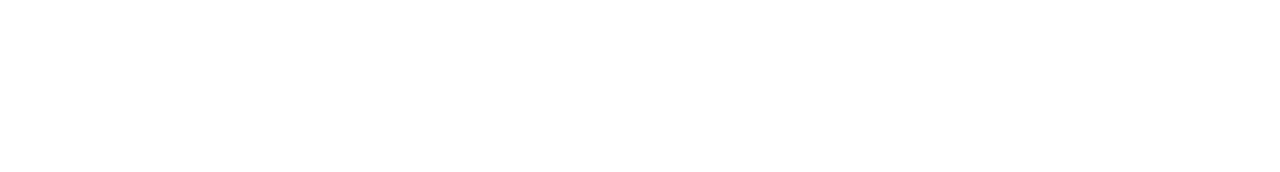
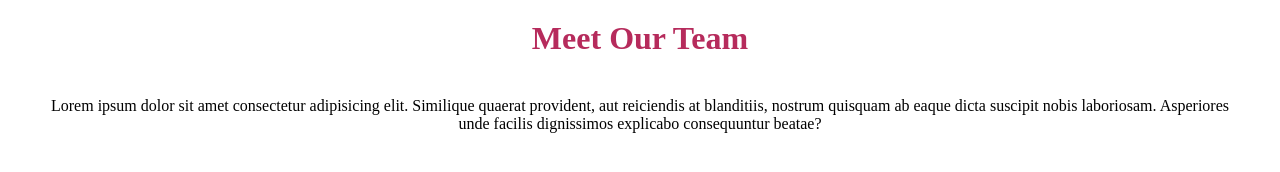
Before and after one commit to MirkoCifelli/html-css-float-cards, a plain HTML site: page index.html in a window 1280 px wide. Drawn offline with Linux system fonts and the light colour scheme.

Commit message:
header complete

```diff
--- a/css/style.css
+++ b/css/style.css
@@ -4,3 +4,21 @@
     padding: 0;
     box-sizing: border-box;
 }
+body{
+    max-width: 1200px;
+    margin: 0 auto;
+}
+
+/* header */
+.purple{
+    color: #B62B5C;
+}
+h1 {
+    text-align: center;
+    margin-top: 20px;
+    margin-bottom: 40px;
+}
+p{
+    text-align: center;
+    margin-bottom: 40px;
+}
--- a/index.html
+++ b/index.html
@@ -8,6 +8,23 @@
     <link rel="stylesheet" href="./css/style.css">
 </head>
 <body>
+  <header>
+    <h1 class="purple">
+        Meet Our Team
+    </h1>
+    <p>
+        Lorem ipsum dolor sit amet consectetur adipisicing elit. Similique quaerat provident, aut reiciendis at blanditiis, nostrum quisquam ab eaque dicta suscipit nobis laboriosam. Asperiores unde facilis dignissimos explicabo consequuntur beatae?
+    </p>
+  </header>
+
+  <main class="conteiner">
+    <div class="box">
+
+    </div>
+
+
+
+  </main>
 
 </body>
 </html>
```
